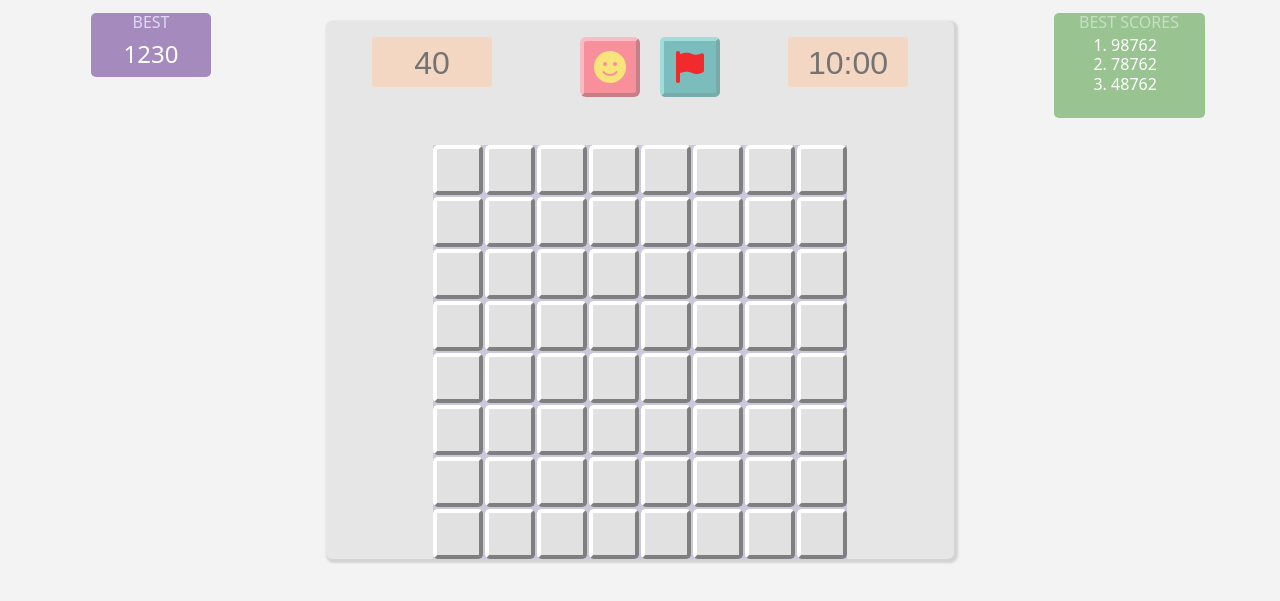
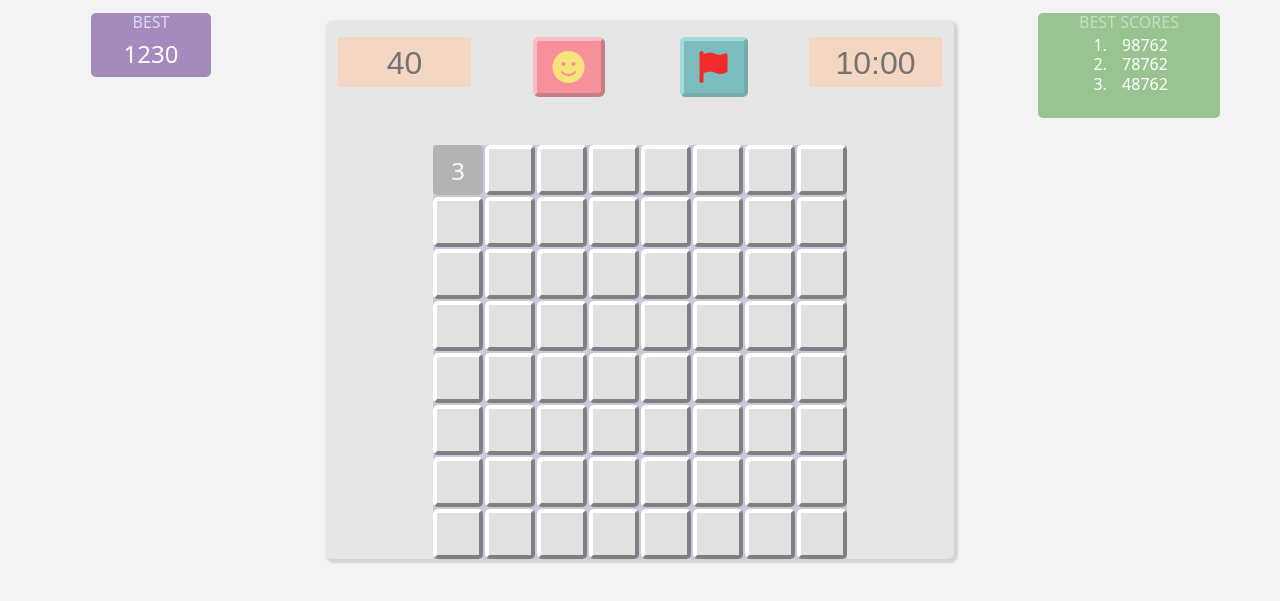
Before and after one commit to SamQuintero/Buscaminas, a plain HTML site: page minas.html in a window 1280 px wide. Both pictures are taken after a click on the element 458 px from the left and 229 px from the top of the page. Shown: the part 59-660 px from the top of the page. Drawn offline with nearby package versions, Linux system fonts and the light colour scheme; a web font is replaced by a local one.

Commit message:
Adjusted dynamic things

```diff
--- a/minas.html
+++ b/minas.html
@@ -167,23 +167,23 @@
         <div class="col-6 mt-4">
           <div class="max-container container d-flex justify-content-center flex-column">
             <div class="row pt-3">
-              <div class="d-flex justify-content-center">
-                <div class="d-flex justify-content-around buttons">
+              <div class="col-3">
                 <div class="tiempo d-flex align-items-end justify-content-center">
                   <h2 class="numbers">40</h2>
                 </div>
-                  <div class="d-flex justify-content-center">
-                    <button class="top reiniciar"><i class="fa-solid fa-face-smile fa-2xl" style="color: rgb(249, 228, 124);"></i></button>
-                    <button class="top flag"><i class="fa-solid fa-flag fa-2xl" style="color: #f12b2b;"></i></button>
               </div>
+              <div class="col-6 d-flex justify-content-around">
+                <button class="top reiniciar px-3"><i class="fa-solid fa-face-smile fa-2xl" style="color: rgb(249, 228, 124);"></i></button>
+                <button class="top flag px-3"><i class="fa-solid fa-flag fa-2xl" style="color: #f12b2b;"></i></button>
+              </div>
+              <div class="col-3">
                 <div class="tiempo d-flex align-items-end justify-content-center">
                   <h2 class="numbers">10:00</h2>
                 </div>
               </div>
             </div>
-            </div>
             <div class="row mt-5">
-              <div class="col d-flex justify-content-center">
+              <div class="d-flex justify-content-center">
                 <div id="tablero"></div>
               </div>
             </div>
@@ -247,6 +247,9 @@
 
       // Aquí puedes añadir la lógica del juego, por ejemplo, mostrar contenido, verificar si hay bomba, etc.
       console.log(`Clic en la casilla (${fila}, ${columna})`);
+      event.currentTarget.className += " pressed";
+      event.currentTarget.innerHTML = Math.floor(Math.random() * 8) + 1;
+      event.currentTarget.removeEventListener('click', manejarClicCasilla);
     }
   </script>
 </body>
--- a/styles.css
+++ b/styles.css
@@ -27,12 +27,13 @@ body{
 }
 
 .top{
-    width: 60px ;
+    /* width: 25%; */
+    width: max-content;
     height: 60px;
     background:#F8909B;
 	/* padding: .5rem; */
     border-radius: 5px;
-    margin-left: 20px;
+    /* margin-left: 20px; */
     border: 4px solid;
     border-radius: 6px;
 	border-bottom-color: #c58087;
@@ -65,12 +66,12 @@ body{
 }
 
 .tiempo{
-    width: 120px ;
+    width: 100%;
     height: 50px;
     background-color: #f3d7c2;
-    border-radius: 3px;
+    /* border-radius: 3px;
     padding-left: 10px;
-    padding-right: 10px;
+    padding-right: 10px; */
     text-align: center;
 }
 
@@ -137,10 +138,10 @@ body{
     /* position: fixed; */
     top: 70px; /* Cambia esta propiedad para establecer la posición vertical */
     left: 89%;
-    width: 50%;
+    width: 60%;
     height: fit-content;
     background-color: #99C491;
-
+    text-align: center;
     border-radius: 5px;
 
   }
@@ -149,3 +150,10 @@ body{
     border: none;
 
   }
+
+.pressed {
+    background: #b3b3b3;
+    border: none;
+    font-size: x-large;
+    text-align: center;
+}
```
Lines whose indentation alone changed are shown as unchanged.
